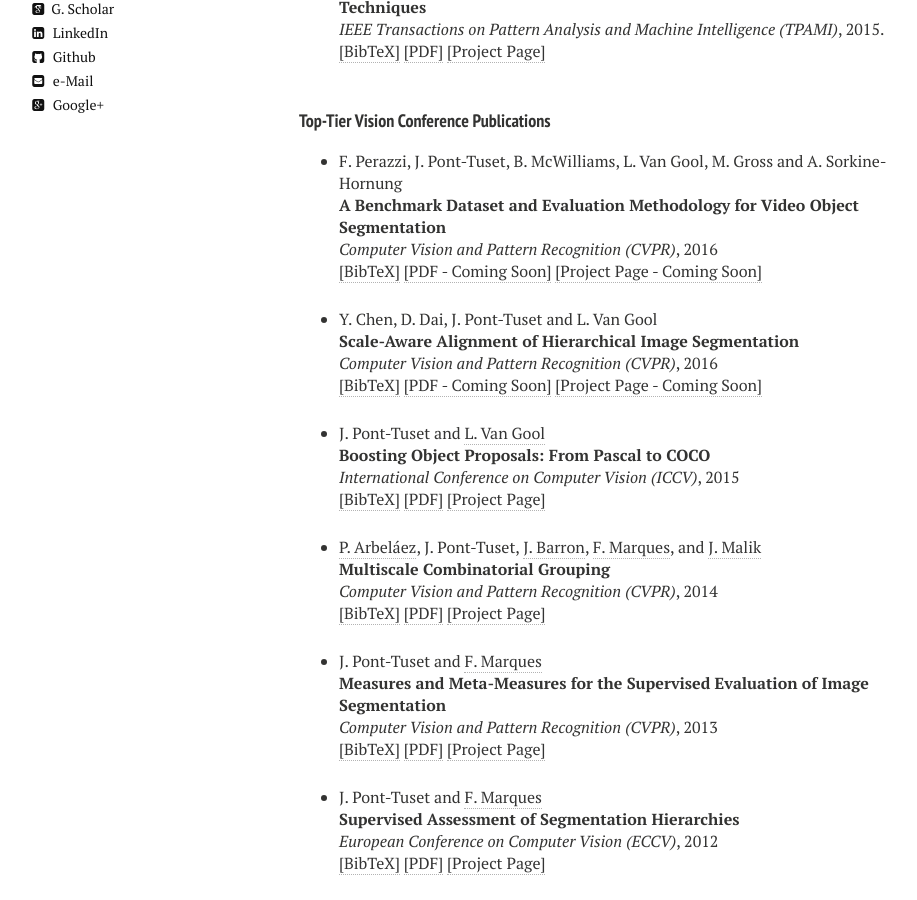
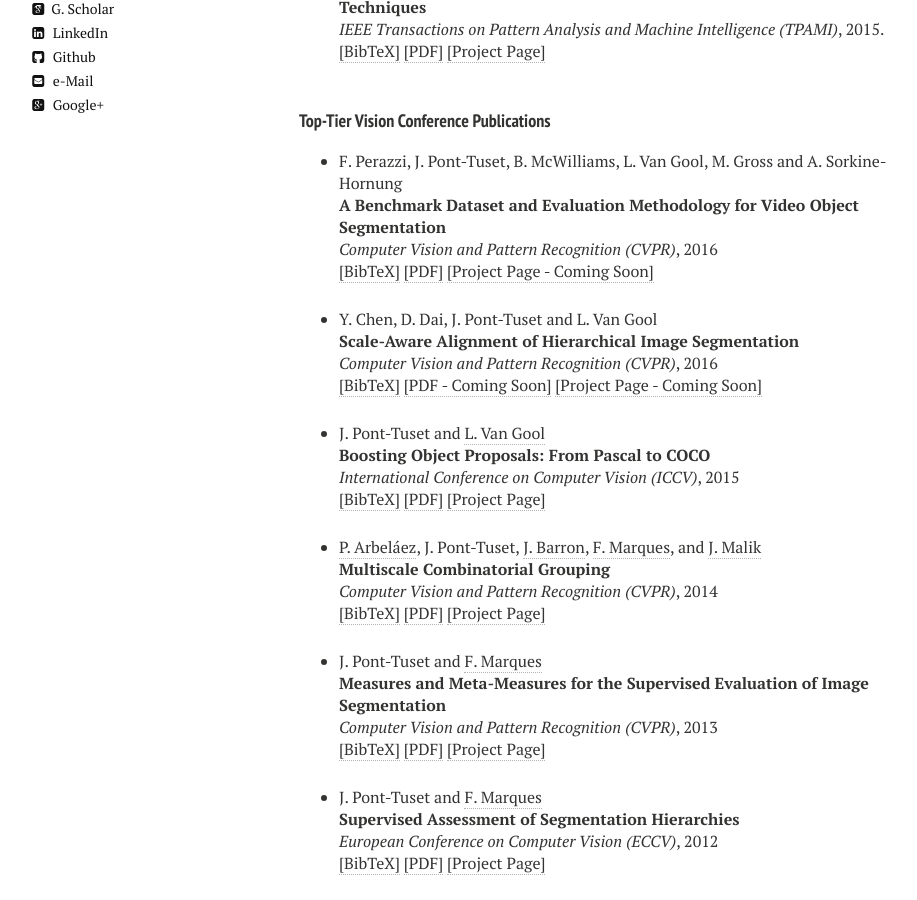
Before and after one commit to jponttuset/jponttuset.github.io, a Jekyll site: the page built from publications.md, in a window 1280 px wide and 900 px high, scrolled down 441 px. Shown: the whole window, without its empty margins (21-938 px from the left). Built offline with Jekyll 4.4.1, drawn with Linux system fonts in a browser that asks for light colours; nearby versions of some CDN libraries.

Commit message:
- PDF updated

```diff
--- a/_layouts/publications.html
+++ b/_layouts/publications.html
@@ -148,7 +148,7 @@ F. Perazzi, J. Pont-Tuset, B. McWilliams, L. Van Gool, M. Gross and A. Sorkine-H
 2016
 <br />
 <a href="javascript:toggleBibtex('Perazzi2016')">[BibTeX]</a>
-<a href="#">[PDF - Coming Soon]</a> <a href="#">
+<a href="https://graphics.ethz.ch/~perazzif/davis/files/davis.pdf">[PDF]</a> <a href="#">
 [Project Page - Coming Soon]</a>
 </p>
 <div id="bib_Perazzi2016" class="bibtex noshow">
```
